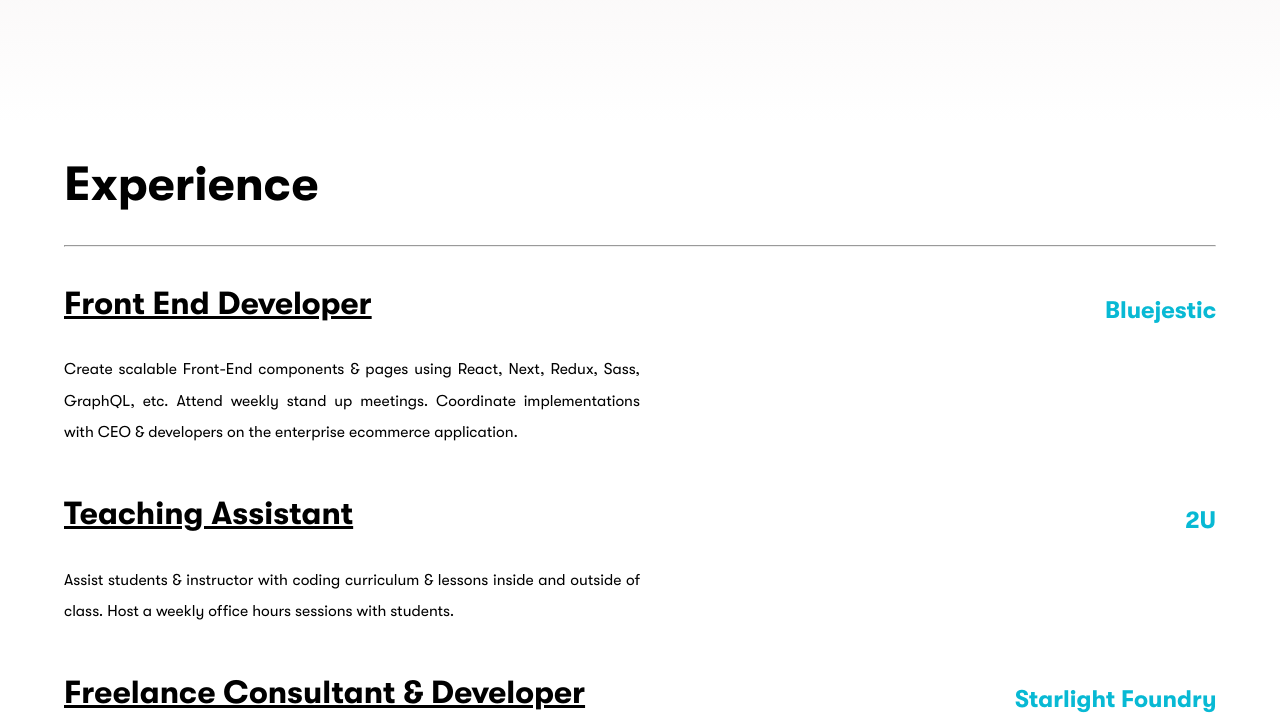
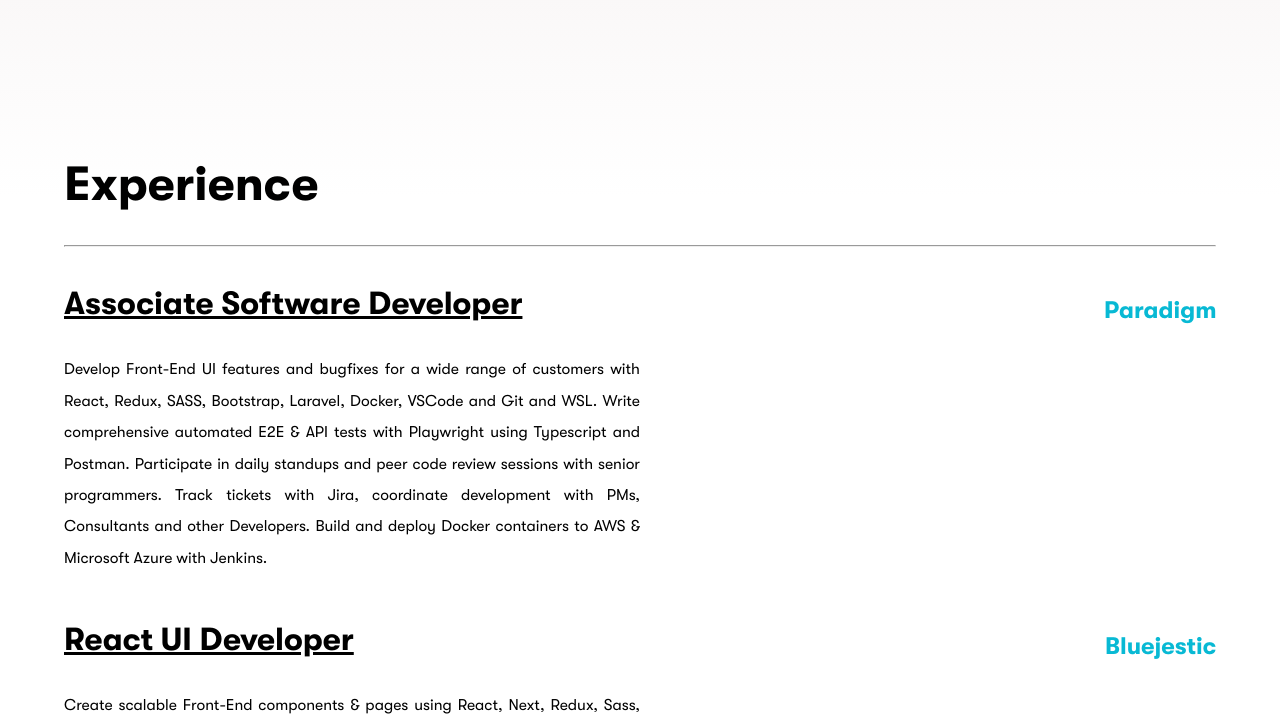
Before and after one commit to nicholasherrick/gatsby-portfolio, a Gatsby site: page /experience in a window 1280 px wide. Shown: the part 93-809 px from the top of the page. Built offline with nearby package versions, Linux system fonts and the light colour scheme; Gatsby itself is replaced by a stand-in of ours.

Commit message:
Add paradigm experience

```diff
--- a/src/pages/experience.js
+++ b/src/pages/experience.js
@@ -20,7 +20,28 @@ const Experience = () => {
             <Title className="big-title">Experience</Title>
             <hr />
             <div className="flex">
-              <SubTitle>Front End Developer</SubTitle>
+              <SubTitle>Associate Software Developer</SubTitle>
+              <Title className="line-height-reset">
+                <MediaLink
+                  className="lined-link bigger"
+                  href={"https://myparadigm.com/"}
+                  target="_blank"
+                  rel="noopener noreferrer"
+                  aria-label={"visit website"}
+                >
+                  Paradigm
+                </MediaLink>
+              </Title>
+            </div>
+            <Text className="reset-margin">
+              Develop Front-End UI features and bugfixes for a wide range of customers with React, Redux, SASS, Bootstrap, Laravel, Docker, VSCode and Git and WSL.
+              Write comprehensive automated E2E & API tests with Playwright using Typescript and Postman.
+              Participate in daily standups and peer code review sessions with senior programmers.
+              Track tickets with Jira, coordinate development with PMs, Consultants and other Developers.
+              Build and deploy Docker containers to AWS & Microsoft Azure with Jenkins.
+            </Text>
+            <div className="flex">
+              <SubTitle>React UI Developer</SubTitle>
               <Title className="line-height-reset">
                 <MediaLink
                   className="lined-link bigger"
```
